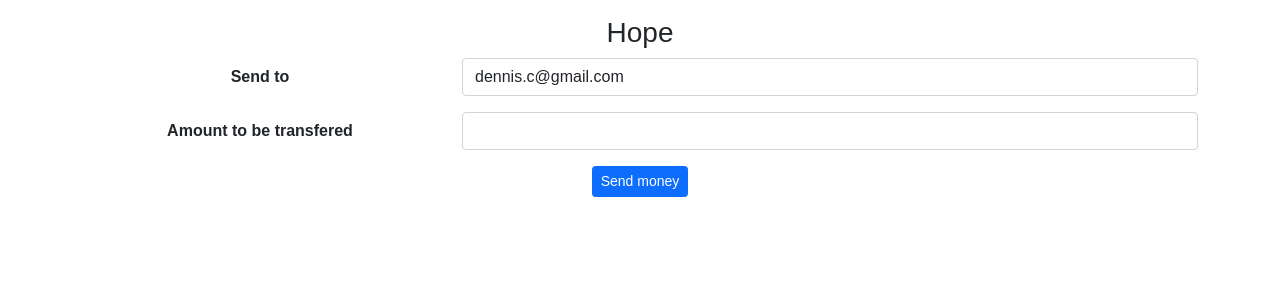
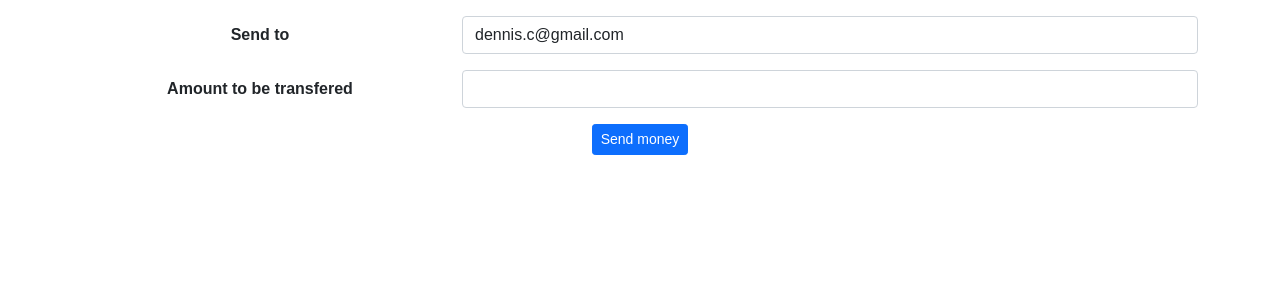
Before and after one commit to Rani-dha/Spark-foundation-Intern, a PHP site: page /transfer.php?email_id=dennis.c@gmail.com in a window 1280 px wide. Shown: the part 102-402 px from the top of the page. Run offline with PHP 8.4, Linux system fonts and the light colour scheme; data comes from the database, SQL or seed files in the repository.

Commit message:
Resolving bugs

```diff
--- a/transfer.php
+++ b/transfer.php
@@ -55,17 +55,20 @@ if (!isset($_GET['email_id'])) {
             </nav>
 
             <?php
+
+            // Commenting this uncessary part
             // $stmt = $pdo->prepare("SELECT * FROM customer where email_id = ':email'");
             // $stmt->bindParam(':email', $email);
             // $email = $_GET['email_id'];
             // echo " check $email ";
             // $stmt->execute();
 
+
             $stmtt = $pdo->query("SELECT email_id FROM customer");
             $rows = $stmtt->fetchAll(PDO::FETCH_ASSOC);
             $clicked = $_GET['email_id'];
             ?>
-            <h3> Hope </h3>
+
             <form class="form-horizontal" action="send.php" method="post">
                 <div class="form-group mb-3 row ">
                     <label class="col-sm-4 col-form-label" for="sendto"><b>Send to</b></label>
```
